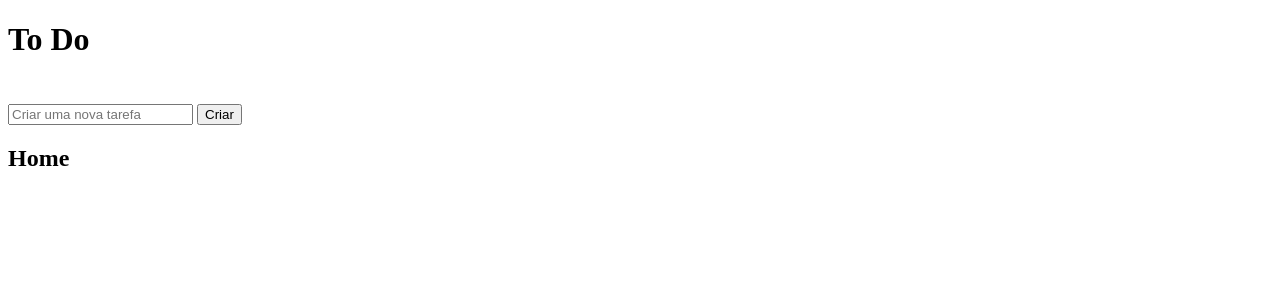
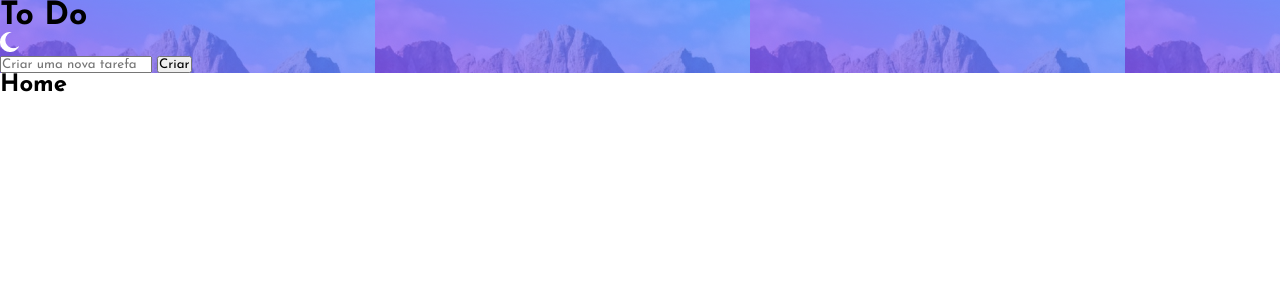
Before and after one commit to Augusto-Valerio/todo-app, a Node server app: page / in a window 1280 px wide. Shown: the top 300 px of the page. Run offline with Node 20, Linux system fonts and the light colour scheme; some libraries are stand-ins or nearby versions.

Commit message:
adição do arquivo css na pasta public e início da edição do header

```diff
--- /dev/null
+++ b/public/CSS/styles.css
@@ -0,0 +1,14 @@
+*{
+    margin: 0;
+    padding: 0;
+    box-sizing: border-box;
+    font-family: 'Josefin Sans', sans-serif;
+}
+
+:root {
+    --bg-header-mobile: url(../imagens/bg-header-mobile-light.png);
+}
+
+header {
+    background-image: var(--bg-header-mobile);
+}
--- a/views/layouts/main.handlebars
+++ b/views/layouts/main.handlebars
@@ -1,8 +1,12 @@
 <!DOCTYPE html>
 <html lang="en">
 <head>
+    <link rel="preconnect" href="https://fonts.googleapis.com">
+    <link rel="preconnect" href="https://fonts.gstatic.com" crossorigin>
     <meta charset="UTF-8">
     <meta name="viewport" content="width=device-width, initial-scale=1.0">
+    <link rel="stylesheet" href="/css/styles.css">
+    <link href="https://fonts.googleapis.com/css2?family=Josefin+Sans:wght@400;700&display=swap" rel="stylesheet">
     <title>ToDo App</title>
 </head>
 <body>
```
